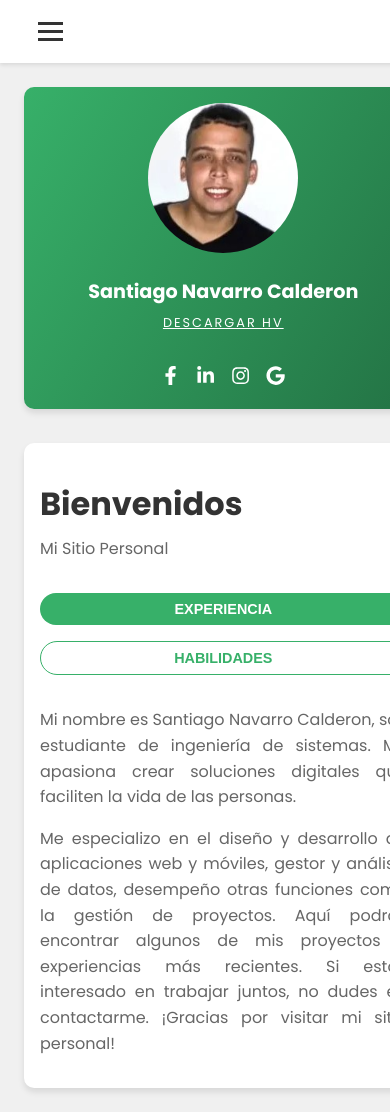
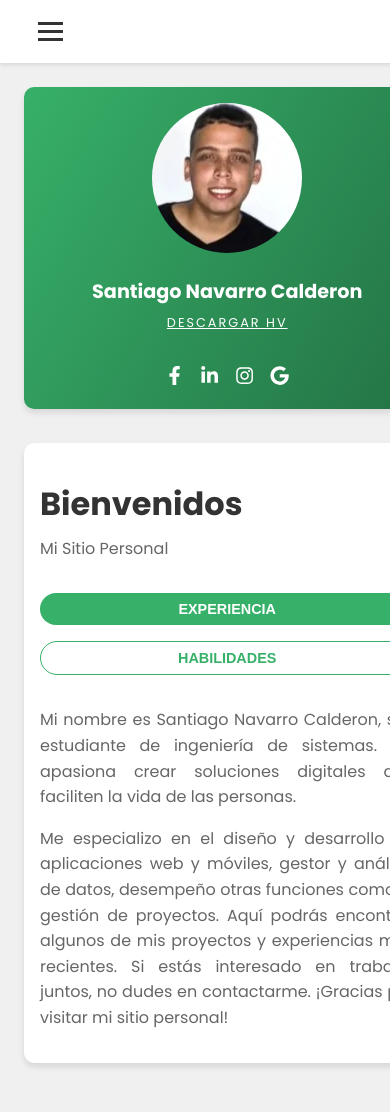
Before and after one commit to SantiagoNavarroUPC/mi-portafolio, a React (Create React App) app: page / in a window 390 px wide. Shown: the top 1112 px of the page. After the commit the page ends 1087 px from the top, so only its background shows below. Built offline with nearby package versions, Linux system fonts and the light colour scheme; the HTML template or start-up script is replaced by a standard one.

Commit message:
ajustes responsive

```diff
--- a/src/App.css
+++ b/src/App.css
@@ -345,7 +345,7 @@ h3 {
 
 
   .sidebar {
-    max-width: 94%;
+    max-width: 96%;
   }
 
   .profile-container {
@@ -362,7 +362,7 @@ h3 {
   }
 
   .main-content {
-    max-width: 94%;
+    max-width: 96%;
     margin-top: -30px;
     padding: 1rem;
   }
```
